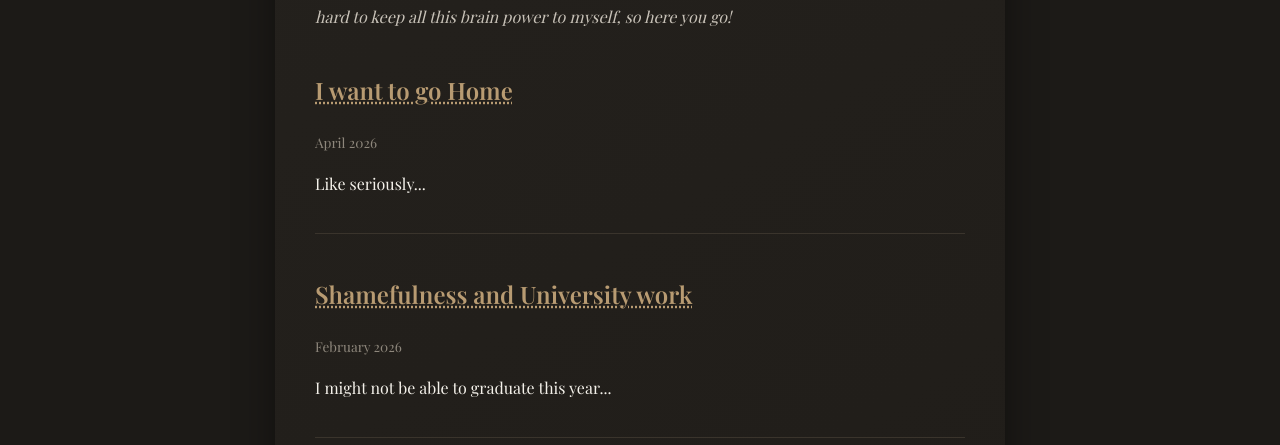
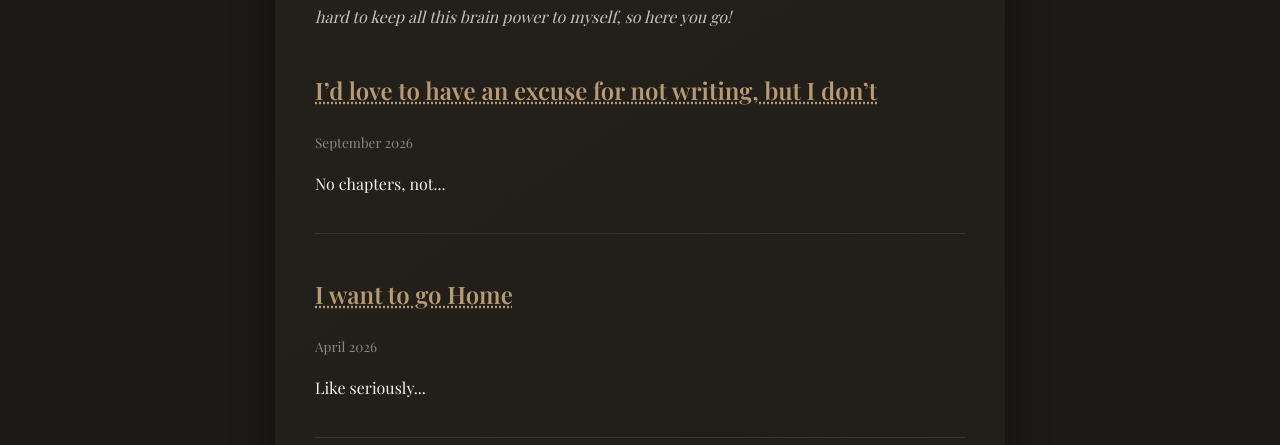
Before and after one commit to starlightsego-prog/starlightsego, a plain HTML site: page index.html in a window 1280 px wide. Shown: the part 354-799 px from the top of the page. Drawn offline with nearby package versions, Linux system fonts and the light colour scheme.

Commit message:
Update index.html

```diff
--- a/index.html
+++ b/index.html
@@ -17,6 +17,14 @@
       <p class="tagline">
         hard to keep all this brain power to myself, so here you go!
       </p>
+
+            <div class="post-preview">
+        <h2>
+          <a href="posts/fifth-essay.html">I’d love to have an excuse for not writing, but I don’t</a>
+        </h2>
+        <p class="date">September 2026</p>
+        <p>No chapters, not...</p>
+      </div>
 
       <div class="post-preview">
         <h2>
```
